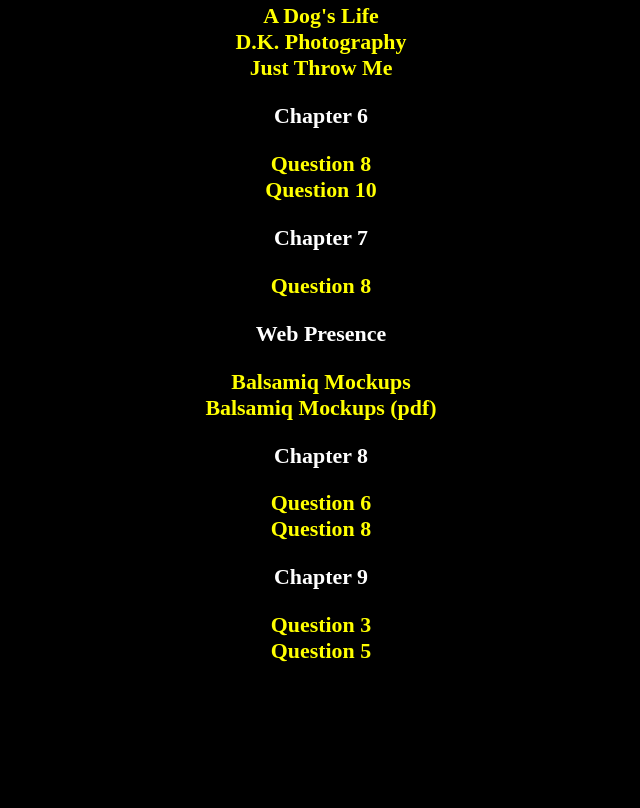
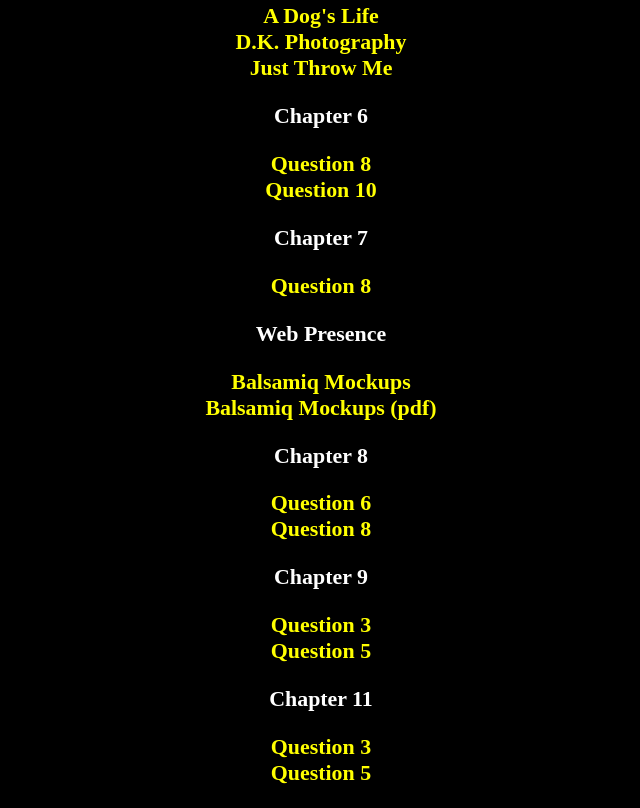
Before and after one commit to Z1733433/omis475, a plain HTML site: page docs/index.html in a window 1280 px wide. Shown: the part 1026-1834 px from the top of the page, without its empty margins (319-959 px from the left). Before the commit the page ends 1712 px from the top, so only its background shows below. Drawn offline with Linux system fonts and the light colour scheme.

Commit message:
Update index.html

```diff
--- a/docs/index.html
+++ b/docs/index.html
@@ -62,6 +62,10 @@
    <h3>Chapter 9<h3>
     <a href="form/feedback.html">Question 3</a><br>
     <a href="form/musicSurvey.html">Question 5</a><br>
+
+   <h3>Chapter 11<h3>
+    <a href="Ch11/playback.html">Question 3</a><br>
+    <a href="Ch11/video11.html">Question 5</a><br>
 <!-- End  -->
 </body>
 </html>
```
